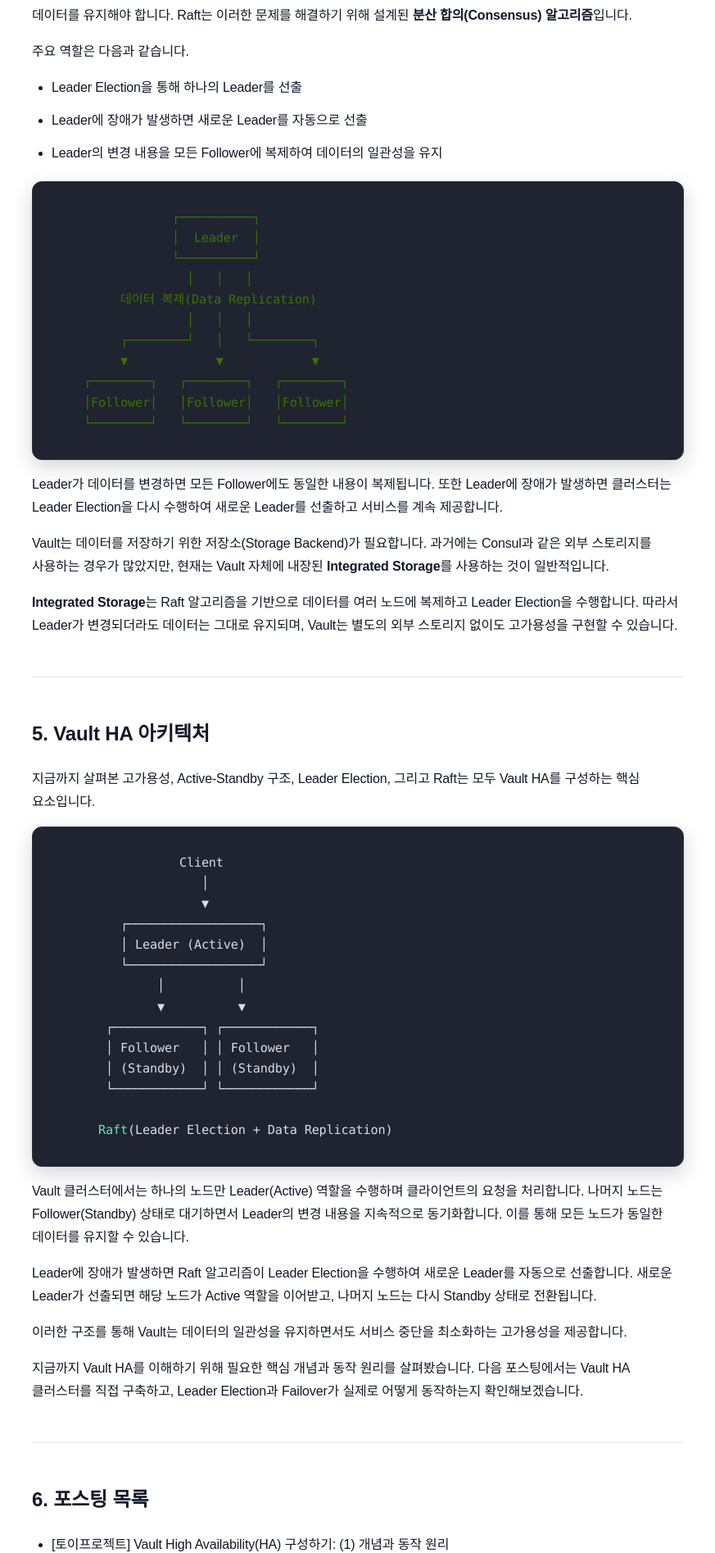
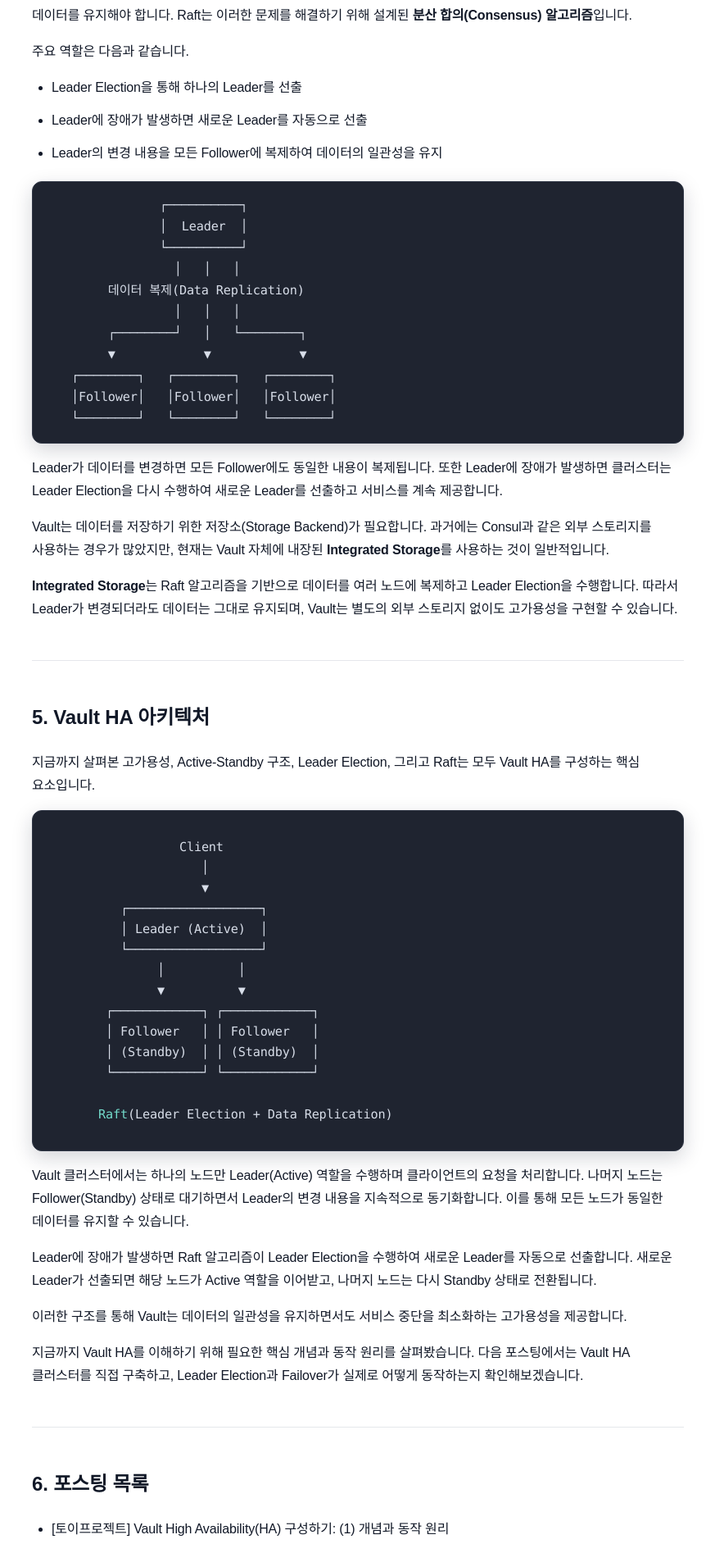
Before and after one commit to sanghoon-lee/sanghoon-lee.github.io, a Jekyll site: the page built from _posts/2026-06-26-vault-ha.md, in a window 1280 px wide. Shown: the part 2846-4740 px from the top of the page at 82% size, without its empty margins (203-1076 px from the left). Built offline with Jekyll 4.4.1, drawn with Linux system fonts in a browser that asks for light colours; nearby versions of some CDN libraries; comment, search, counter and statistics services are not loaded.

````diff
--- a/_posts/2026-06-26-vault-ha.md
+++ b/_posts/2026-06-26-vault-ha.md
@@ -92,7 +92,7 @@ Vault에서는 Leader가 Active 역할을 수행하고, Follower는 Standby 상
 * Leader에 장애가 발생하면 새로운 Leader를 자동으로 선출
 * Leader의 변경 내용을 모든 Follower에 복제하여 데이터의 일관성을 유지
 
-```md
+```nohighlight
                ┌──────────┐
                │  Leader  │
                └──────────┘
````
